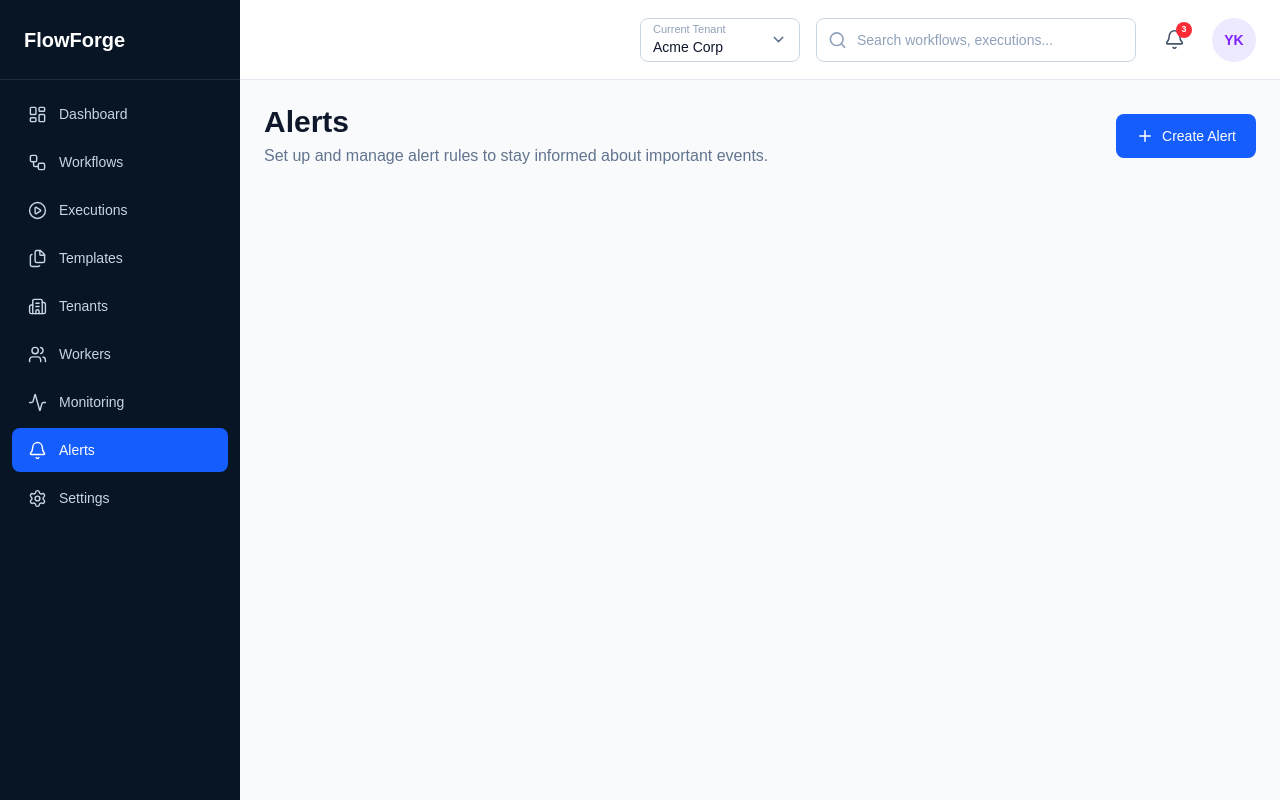
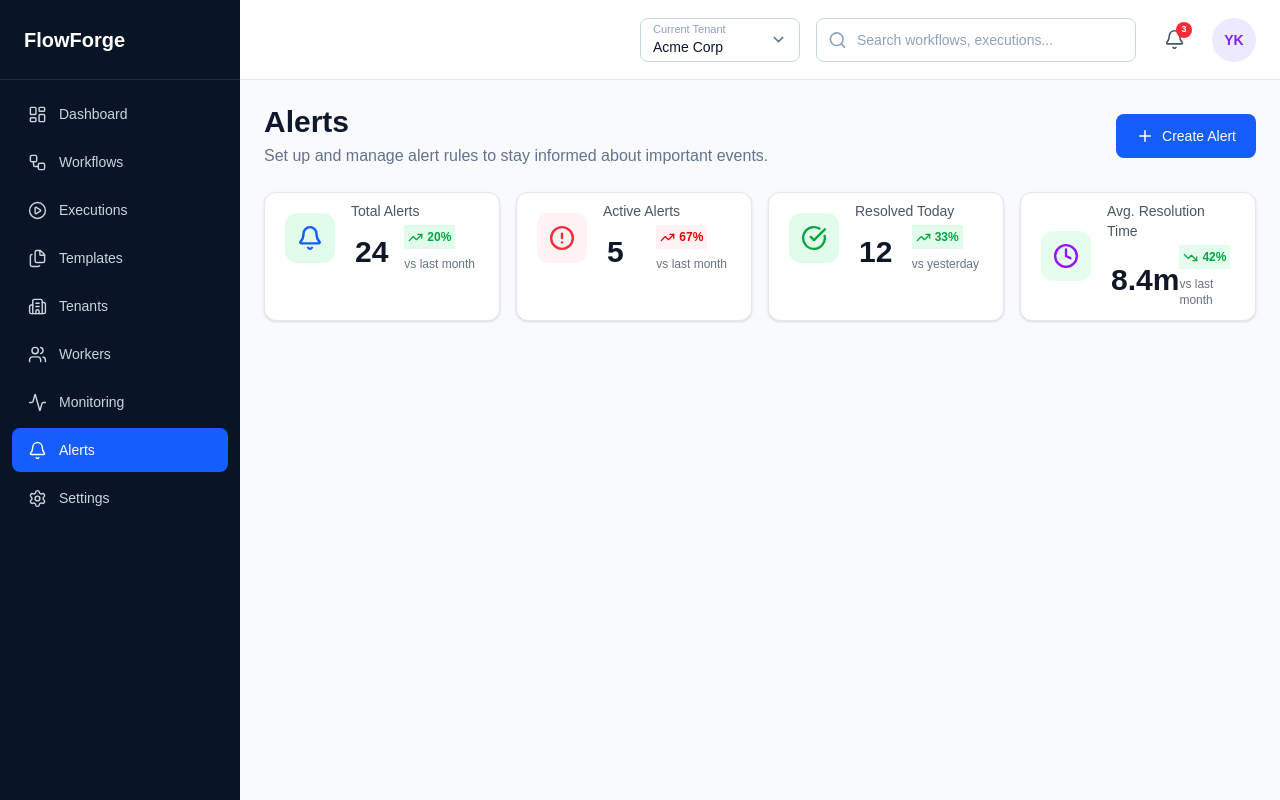
Before and after one commit to rajyalaxmichevula/PROJECT1, a React (Vite) app: page /alerts in a window 1280 px wide. Built offline with nearby package versions, Linux system fonts and the light colour scheme.

Commit message:
Creating AlertStats for Alert Page

```diff
--- /dev/null
+++ b/src/components/Alert/AlertsStats.jsx
@@ -0,0 +1,136 @@
+
+import React from 'react'
+import {
+    Bell,
+    AlertCircle,
+    CheckCircle,
+    Clock,
+    TrendingUp,
+    TrendingDown
+} from 'lucide-react'
+
+const alertsStats = [
+    {
+        id: 1,
+        title: "Total Alerts",
+        value: 24,
+        icon: Bell,
+        iconColor: "text-blue-600",
+        backgroundColor: "bg-green-100/80",
+        trend: {
+            value: "20%",
+            direction: "up",
+            color: "text-green-600",
+            comparison: "vs last month"
+        }
+    },
+    {
+        id: 2,
+        title: "Active Alerts",
+        value: 5,
+        icon: AlertCircle,
+        iconColor: "text-red-500",
+        backgroundColor: "bg-red-50",
+        trend: {
+            value: "67%",
+            direction: "up",
+            color: "text-red-600",
+            comparison: "vs last month"
+        }
+    },
+    {
+        id: 3,
+        title: "Resolved Today",
+        value: 12,
+        icon: CheckCircle,
+        iconColor: "text-green-600",
+        backgroundColor: "bg-green-100/80",
+        trend: {
+            value: "33%",
+            direction: "up",
+            color: "text-green-600",
+            comparison: "vs yesterday"
+        }
+    },
+    {
+        id: 4,
+        title: "Avg. Resolution Time",
+        value: "8.4m",
+        icon: Clock,
+        iconColor: "text-purple-600",
+        backgroundColor: "bg-green-100/70",
+        trend: {
+            value: "42%",
+            direction: "down",
+            color: "text-green-600",
+            comparison: "vs last month"
+        }
+    }
+]
+
+const AlertsStats = () => {
+    return (
+
+        <div className="grid grid-cols-1 sm:grid-cols-2 xl:grid-cols-4 gap-4">
+
+            {alertsStats.map((item) => {
+                const Icon = item.icon
+                const TrendIcon = item.trend.direction === "up"
+                    ? TrendingUp
+                    : TrendingDown
+
+                return (
+                    <div
+                        key={item.id}
+                        className="bg-white border border-gray-200 rounded-xl px-5 py-2 shadow-sm"
+                    >
+                        <div className="flex items-start gap-4">
+
+                            {/* Icon */}
+                            <div className={`self-center flex ${item.backgroundColor} ${item.iconColor} p-3 rounded-xl`}>
+
+                                <Icon size={26} strokeWidth={2.2} />
+                            </div>
+
+                            {/* Content */}
+                            <div className="flex-1 min-w-0">
+
+                                <p className="text-sm font-medium text-gray-600">
+                                    {item.title}
+                                </p>
+
+                                <div className=' flex justify-between p-1'>
+
+                                    <div className="flex flex-wrap items-center gap-3 mt-2">
+
+                                        <h2 className="text-3xl font-bold text-gray-900">
+                                            {item.value}
+                                        </h2>
+                                    </div>
+
+                                    <div className=''>
+
+                                        <span className={`inline-flex p-1 items-center gap-1 text-xs font-semibold ${item.backgroundColor} ${item.trend.color}`}>
+                                            <TrendIcon size={15} />
+                                            {item.trend.value}
+                                        </span>
+
+                                        <p className="text-xs text-gray-500 mt-1">
+                                            {item.trend.comparison}
+                                        </p>
+                                    </div>
+
+                                </div>
+
+                            </div>
+                        </div>
+                    </div>
+                )
+            })}
+
+        </div>
+
+    )
+}
+
+export default AlertsStats
--- a/src/pages/Alerts.jsx
+++ b/src/pages/Alerts.jsx
@@ -1,10 +1,13 @@
 import AlertPageHeader from "../components/Alert/AlertPageHeader";
+import AlertsStats from "../components/Alert/AlertsStats";
 
 const Alerts = () => {
   return (
     <div className="space-y-6 p-6">
 
       <AlertPageHeader />
+
+      <AlertsStats />
 
       <div className="grid grid-cols-1 gap-2 xl:grid-cols-[0.9fr_0.8fr]">
 
```
